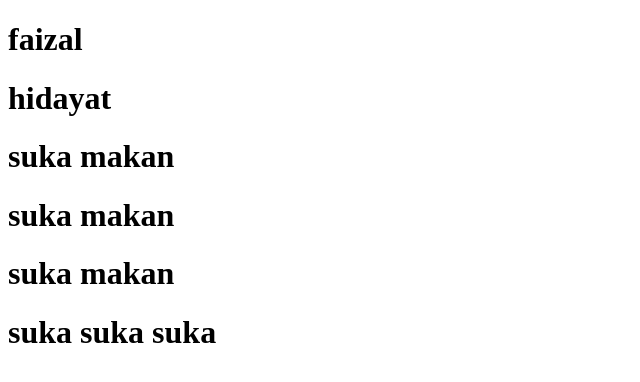
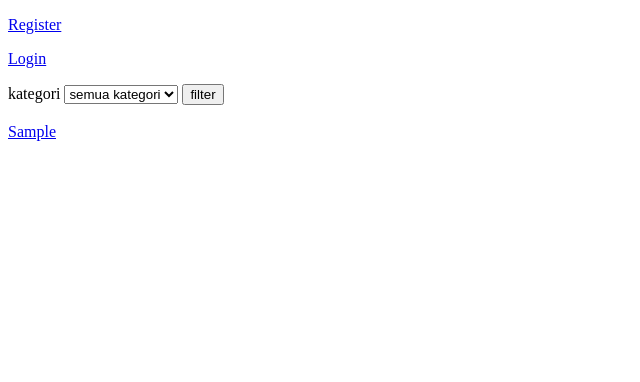
Before and after one commit to Faizal24L/PAW2026-1-D02_website, a PHP site: page /PAW2026-1-D02_website/ in a window 1280 px wide. Shown: the top 382 px of the page, without its empty margins (0-640 px from the left). Run offline with PHP 8.4, Linux system fonts and the light colour scheme; tables that the repository leaves empty or names only in its code hold one stand-in row (values such as "Sample post").

Commit message:
buat index.php

```diff
--- a/index.php
+++ b/index.php
@@ -1,16 +1,69 @@
+<?php
+    require "./connection/database.php";
+
+    //ambil daftar kategori
+    $sql_kat = "SELECT id_kategori, kategori FROM categories ORDER by id_kategori ASC";
+    $query_kat = $dbc -> prepare($sql_kat);
+    $query_kat->execute();
+    $kategori = $query_kat->fetchAll();
+
+    //mengecek jika user memilih kategori
+    if(isset($_GET['kategori']) && $_GET['kategori'] !== ""){
+        $id_kategori = $_GET['kategori'];
+        //tampilkan topik sesuai kategori
+        $sql_topik = "SELECT topics.id_topic, topics.id_user, topics.topic, categories.kategori
+                FROM topics LEFT JOIN categories ON topics.id_kategori = categories.id_kategori
+                WHERE topics.id_kategori = :id_kategori
+                ORDER BY topics.id_topic DESC";
+        $query_topik =$dbc -> prepare($sql_topik);
+        $query_topik -> bindValue(":id_kategori", $id_kategori);
+        $query_topik->execute();
+    }else {
+        // Tampilkan semua topik
+        $sql_topic = "SELECT topics.id_topic, topics.id_user, topics.topic, categories.kategori
+                    FROM topics LEFT JOIN categories ON topics.id_kategori = categories.id_kategori
+                    ORDER BY topics.id_topic DESC";
+        $query_topik = $dbc->prepare($sql_topic);
+        $query_topik->execute();
+    }
+    $topik = $query_topik->fetchAll();
+?>
+
 <!DOCTYPE html>
 <html lang="en">
 <head>
     <meta charset="UTF-8">
     <meta name="viewport" content="width=device-width, initial-scale=1.0">
-    <title>Document</title>
+    <title>Dashboard</title>
 </head>
 <body>
-    <h1>faizal</h1>
-    <h1>hidayat</h1>
-    <h1>suka makan</h1>
-    <h1>suka makan</h1>
-    <h1>suka makan</h1>
-    <h1>suka suka suka</h1>
+    <!-- navigasi ke login dan register -->
+    <p><a href="./authentication/register.php">Register</a></p>
+    <p><a href="./authentication/login.php">Login</a></p>
+
+    <!-- filter kategori -->
+    <form action="index.php" method="GET">
+        <label for="kategori">kategori</label>
+        <select name="kategori">
+            <option value="">semua kategori</option>
+            <?php foreach($kategori as $kat): ?>
+                <option value="<?= $kat['id_kategori'] ?>"><?= $kat['kategori']?></option>
+            <?php endforeach; ?>
+        </select>
+        <button type="submit">filter</button>
+    </form>
+
+    <br>
+
+    <!-- daftar topik -->
+    <?php if (count($topik) > 0): ?>
+        <?php foreach ($topik as $top): ?>
+        <div>
+            <a href="./authentication/login.php"><?= $top['topic'] ?></a>
+        </div>
+        <?php endforeach; ?>
+    <?php else: ?>
+        <p>Belum ada topik pada kategori ini.</p>
+    <?php endif; ?>
 </body>
 </html>
```
